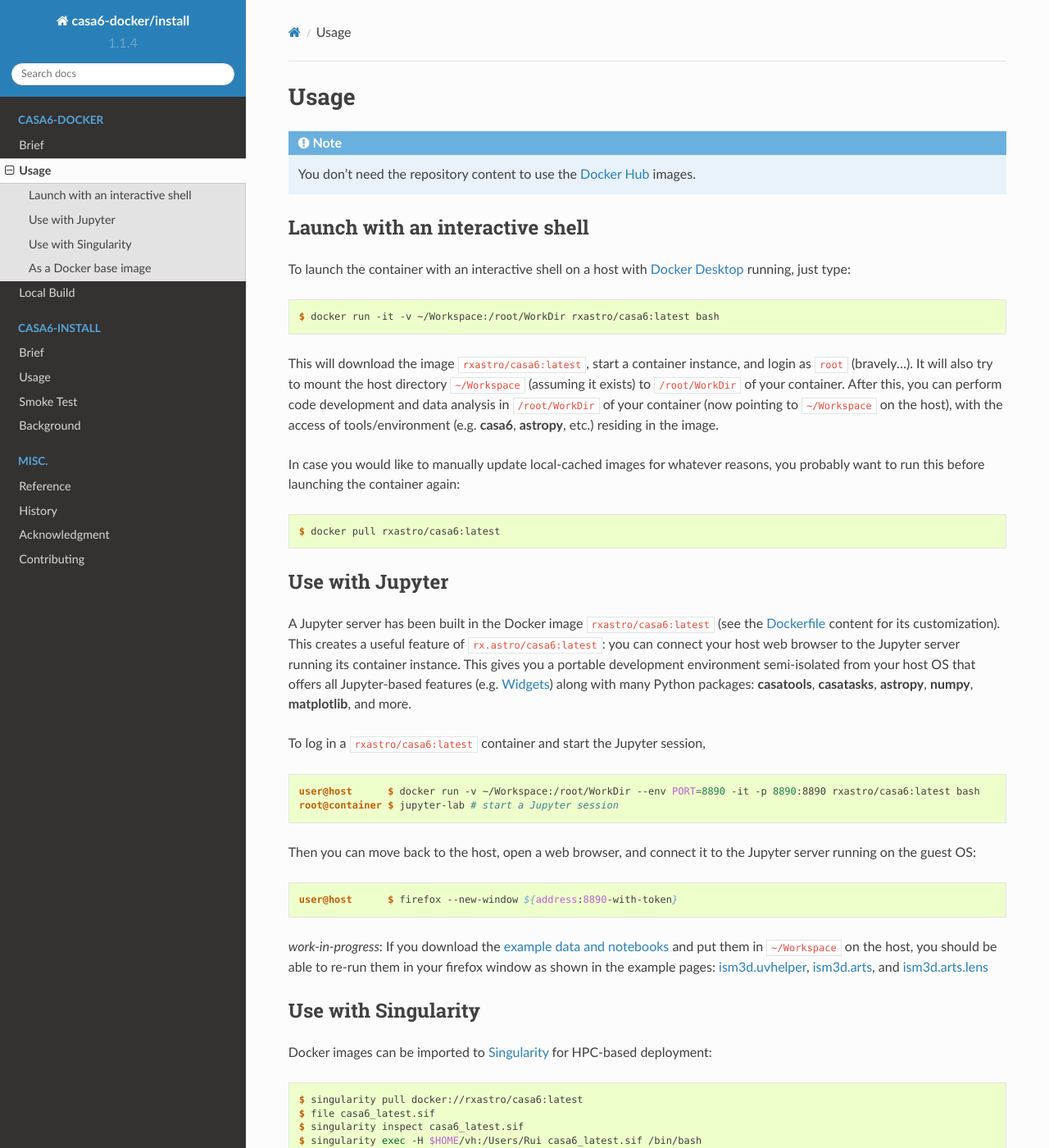
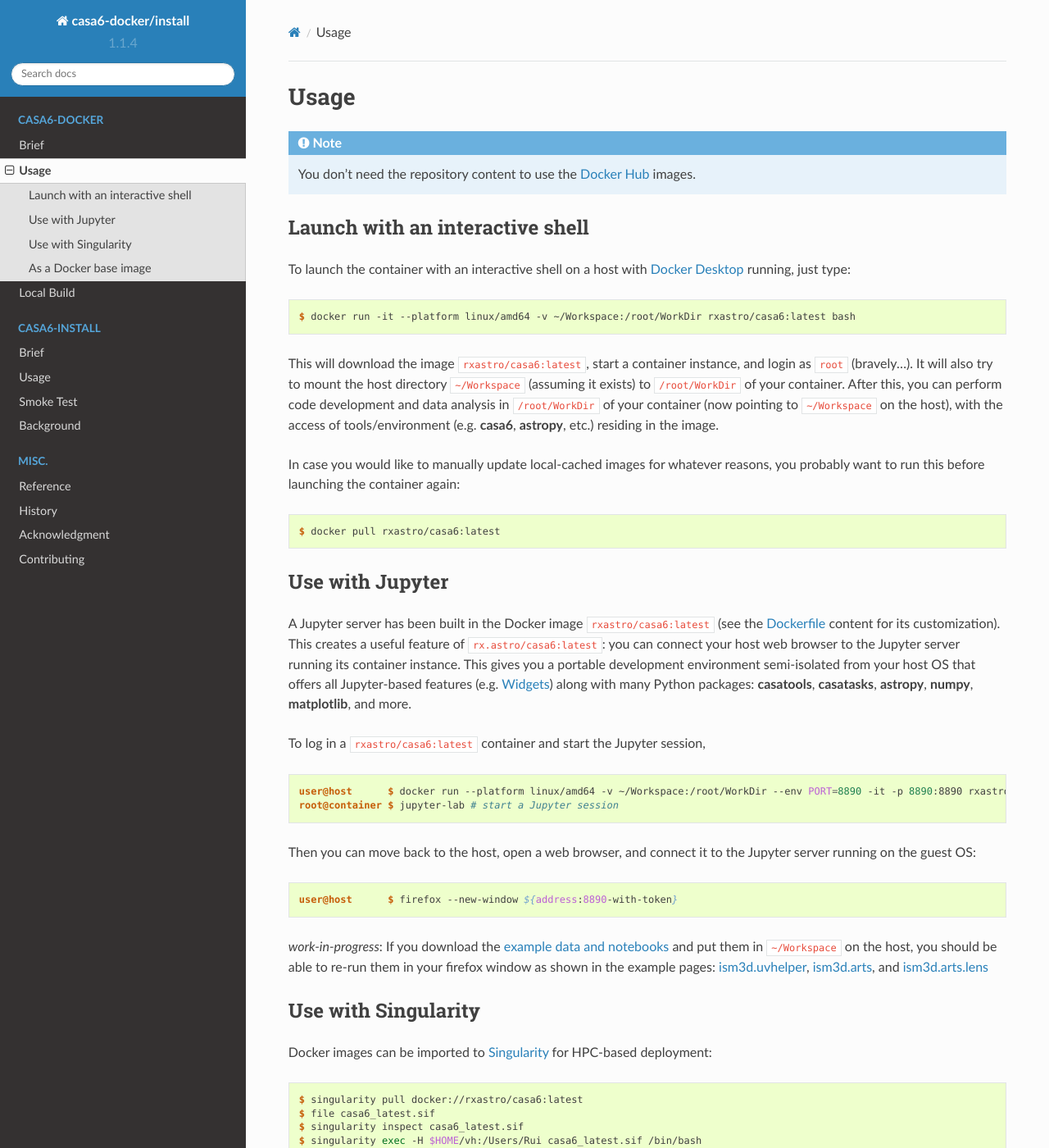
Before and after one commit to r-xue/casa6-docker, a Sphinx documentation site: the page built from docs/source/docker/usage.rst, in a window 1280 px wide and 1400 px high. Shown: the whole window at 82% size. Built offline with Sphinx 7.4.7 and the Read the Docs theme 2.0.0, drawn with Linux system fonts in a browser that asks for light colours; pages that are not in the unit, such as notebooks, are missing from menus.

Commit message:
Specify --platform to avoid warning messages on Apple Silicon machines.

```diff
--- a/docs/source/docker/build.rst
+++ b/docs/source/docker/build.rst
@@ -26,7 +26,7 @@ Now you can log in the container instance from the freshly-built image:
 
 .. code-block:: console
 
-    $ docker run -it casa6:latest bash
+    $ docker run -it --platform linux/amd64 casa6:latest bash
 
 Within the container, you can try something like this to verify the installation of casatools:
 
--- a/docs/source/docker/usage.rst
+++ b/docs/source/docker/usage.rst
@@ -13,7 +13,7 @@ To launch the container with an interactive shell on a host with `Docker Desktop
 
 .. code-block:: console
 
-    $ docker run -it -v ~/Workspace:/root/WorkDir rxastro/casa6:latest bash
+    $ docker run -it --platform linux/amd64 -v ~/Workspace:/root/WorkDir rxastro/casa6:latest bash
 
 This will download the image ``rxastro/casa6:latest``, start a container instance, and login as ``root`` (bravely...). It will also try to mount the host directory ``~/Workspace`` (assuming it exists) to ``/root/WorkDir`` of your container.
 After this, you can perform code development and data analysis in ``/root/WorkDir`` of your container (now pointing to ``~/Workspace`` on the host), with the access of tools/environment (e.g. **casa6**, **astropy**, etc.) residing in the image.
@@ -36,7 +36,7 @@ To log in a ``rxastro/casa6:latest`` container and start the Jupyter session,
 
 .. code-block:: console
 
-    user@host      $ docker run -v ~/Workspace:/root/WorkDir --env PORT=8890 -it -p 8890:8890 rxastro/casa6:latest bash
+    user@host      $ docker run --platform linux/amd64 -v ~/Workspace:/root/WorkDir --env PORT=8890 -it -p 8890:8890 rxastro/casa6:latest bash
     root@container $ jupyter-lab # start a Jupyter session
 
 Then you can move back to the host, open a web browser, and connect it to the Jupyter server running on the guest OS:
```
Also changed, not shown: 1 other file.
